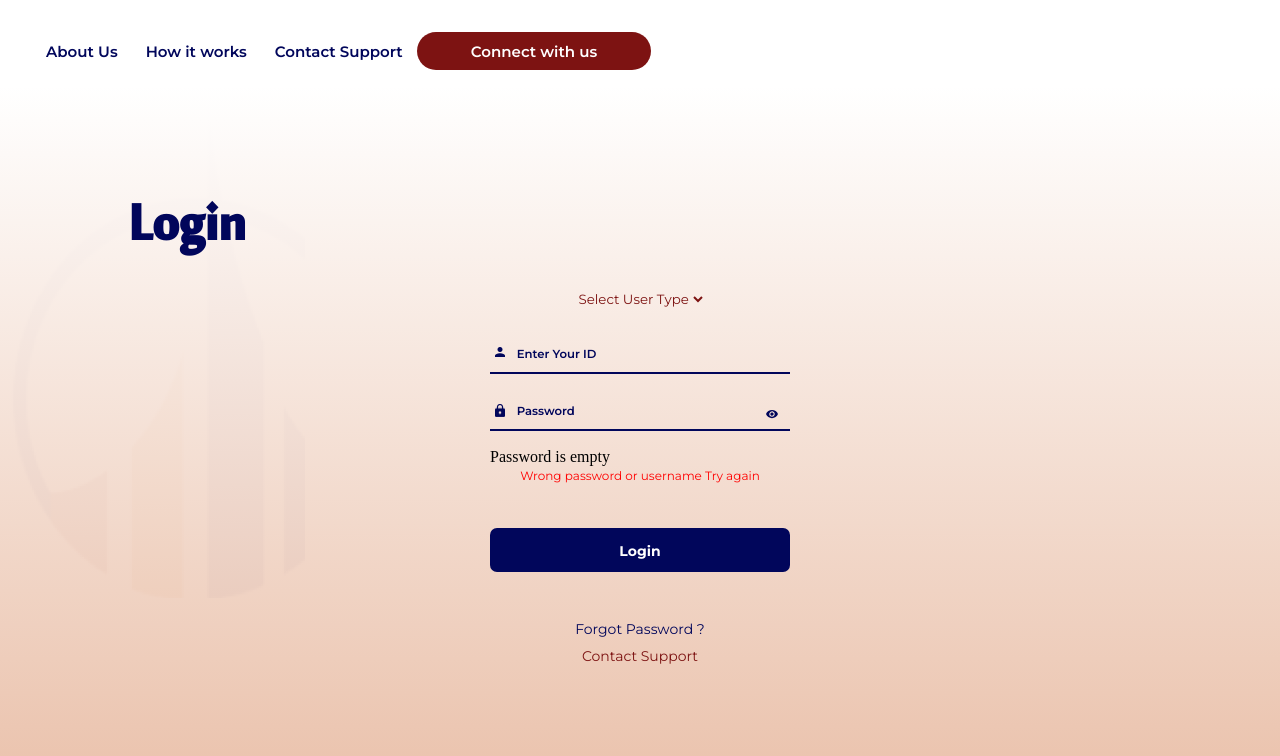
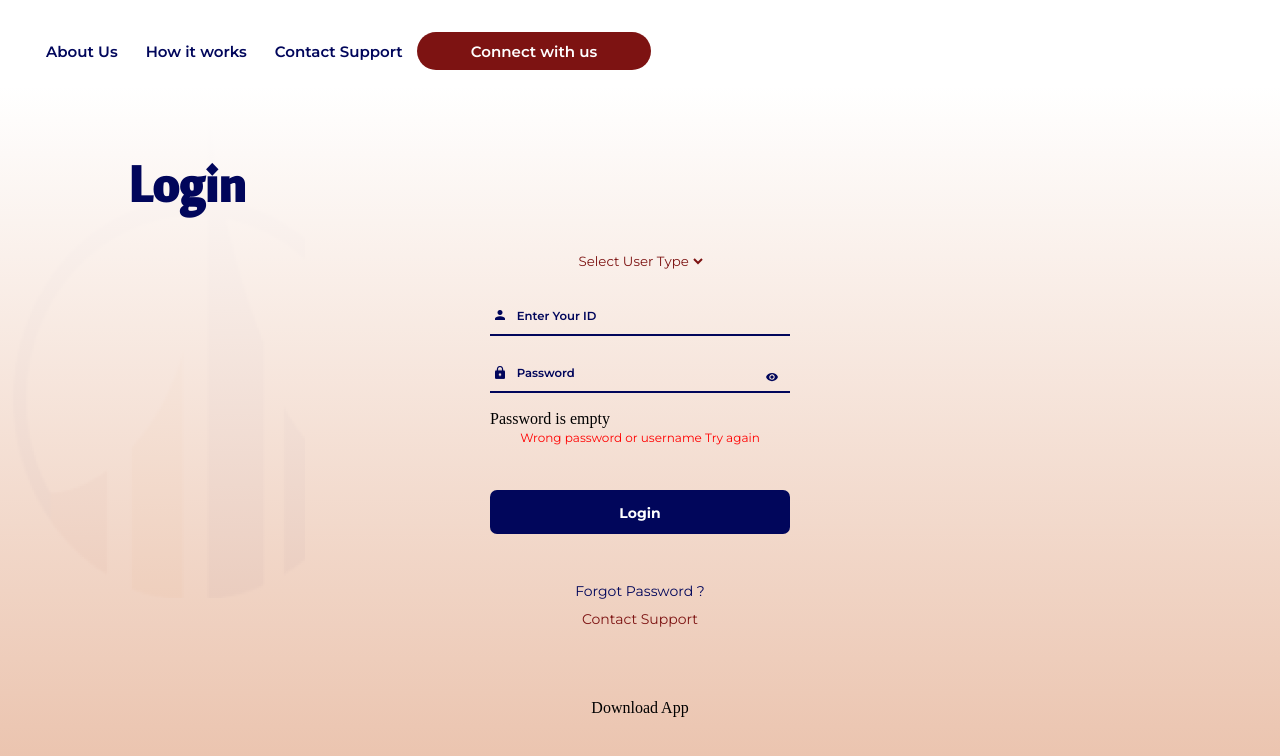
Before and after one commit to dolaposokoya/trovestajoadmin, a React (Create React App) app: page / in a window 1280 px wide. Shown: the top 756 px of the page. Built offline with nearby package versions, Linux system fonts and the light colour scheme.

Commit message:
first commit

```diff
--- a/src/Components/Shared/LoginView/LoginView.js
+++ b/src/Components/Shared/LoginView/LoginView.js
@@ -116,6 +116,9 @@ export default function LoginView(props) {
               <span className={style.contacttext}>Forgot Password ?</span>
               <span className={style.contacttext1}>Contact Support</span>
             </div>
+            <div className={style.supportview}>
+              <span style={{marginTop:'10%'}}>Download App</span>
+            </div>
           </form>
         </div>
       </div>
```
Also changed, not shown: 1 other file (tests, documents, lock files or other folders).
